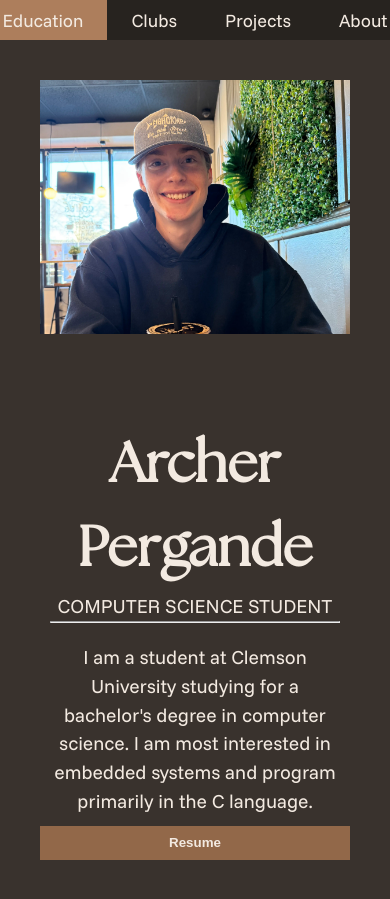
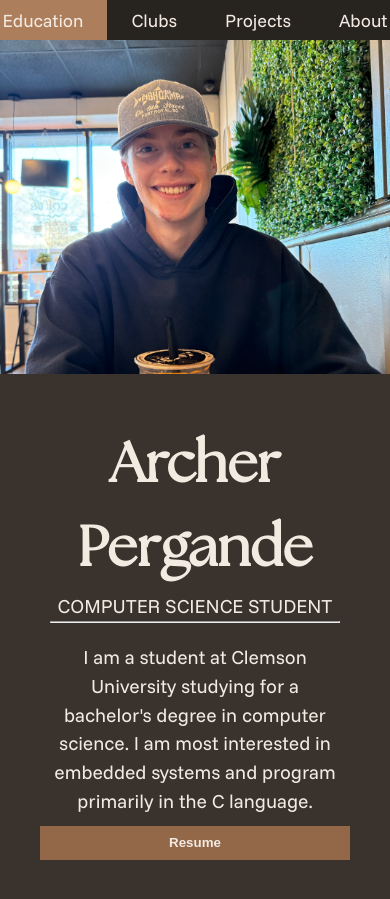
Before and after one commit to archerpergande/archerpergande.github.io, a Jekyll site: the page built from README.md, in a window 390 px wide and 900 px high. Built offline with Jekyll 4.4.1, drawn with Linux system fonts in a browser that asks for light colours; our own code applies the rules of GitHub Pages for plain Markdown files.

Commit message:
fix mobile rendering of hero

```diff
--- a/_sass/_hero.scss
+++ b/_sass/_hero.scss
@@ -73,9 +73,12 @@
         flex-direction: column;
     }
 
+    .hero-image-container {
+        padding: 0px;
+    }
+
     .hero-image {
         border-radius: 0% !important;
-        padding: 0px;
     }
 }
 
```
